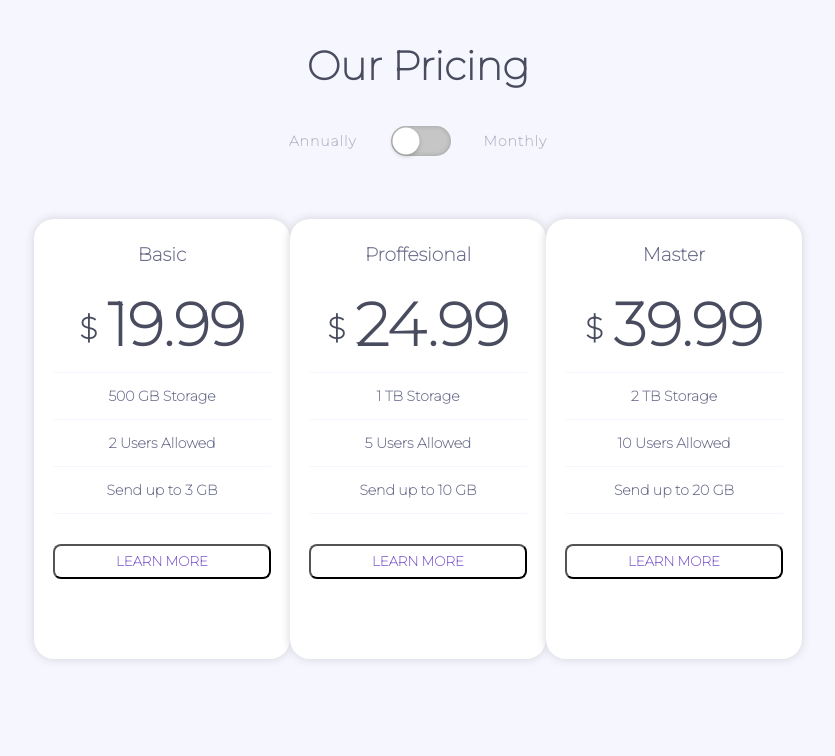
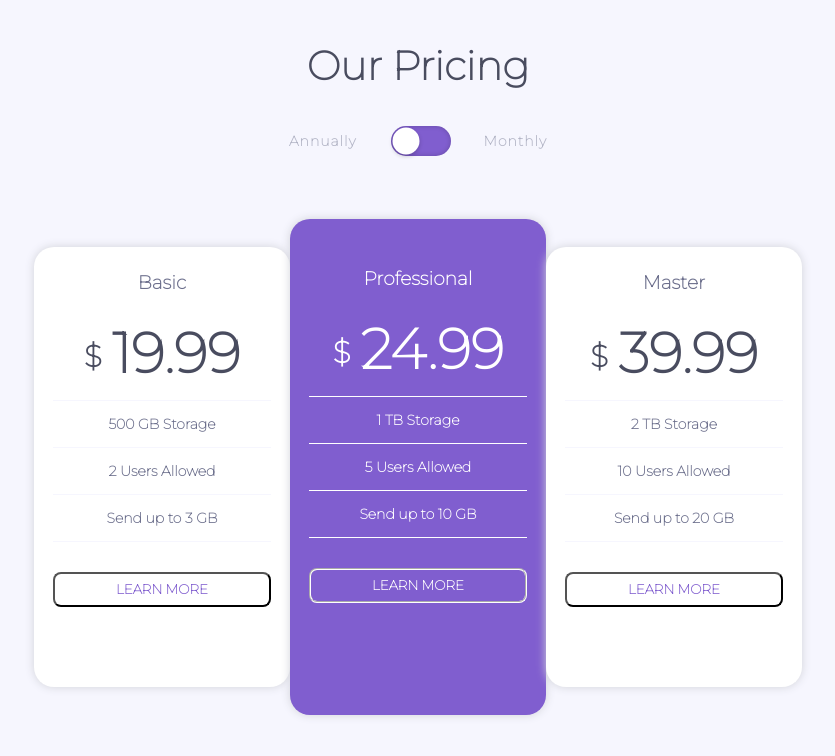
Before and after one commit to NicoBlas/pricingcomponent, a React (Create React App) app: page / in a window 1280 px wide. Shown: the top 756 px of the page, without its empty margins (222-1057 px from the left). Built offline with nearby package versions, Linux system fonts and the light colour scheme.

Commit message:
views done

```diff
--- a/src/components/header/header.css
+++ b/src/components/header/header.css
@@ -39,7 +39,7 @@
     width: 60px;
     height: 30px;
     -webkit-appearance: none;
-    background: #c6c6c6;
+    background: hsl(258, 54%, 59%);
     outline: none;
     border-radius: 20px;
     box-shadow: inset 0 0 5px rgba(0,0,0,0.2);
--- a/src/components/pricing/Pricing.js
+++ b/src/components/pricing/Pricing.js
@@ -3,36 +3,36 @@ import "./pricing.css"
 
 const Pricing = (props) => {
   return (
-    <div className='pricing'>
-        <div className='pricing__pack'>
+    <div className={props.mid?"pricing-mid":"pricing"}>
+        <div className={props.mid?"pricing__pack-mid":'pricing__pack'}>
             <h3>{props.pack}</h3>
         </div>
 
-        <div className='pricing__price'>
-            <div className='pricing__price-f'>
+        <div className='pricing__price' >
+            <div className={props.mid?"pricing__price-f-mid":"pricing__price-f"}>
                 <h2>$</h2>
             </div>
-            <div className='pricing__price-price'>
+            <div className={props.mid?'pricing__price-price-mid':'pricing__price-price'}>
                 <h1>{props.price}</h1>
             </div>
 
         </div>
 
-        <div className='pricing__features'>
-            <div className='pricing__features__box'>
+        <div className={props.mid?'pricing__features-mid':'pricing__features'}>
+            <div className={props.mid?'pricing__features__box-mid':'pricing__features__box'}>
                 <h3>{props.storage}</h3>
             </div>
-            <div className='pricing__features__box'>
+            <div className={props.mid?'pricing__features__box-mid':'pricing__features__box'}>
                 <h3>{props.users}</h3>
             </div>
-            <div className='pricing__features__box'>
+            <div className={props.mid?'pricing__features__box-mid':'pricing__features__box'}>
                 <h3>{props.gb}</h3>
             </div>
-            <div className='pricing__features__box' />
+            <div className={props.mid?'pricing__features__box-mid':'pricing__features__box'} />
 
         </div>
 
-        <div className='pricing__button'>
+        <div className={props.mid?'pricing__button-mid':'pricing__button'}>
             <button type='button'>LEARN MORE</button>
 
         </div>
--- a/src/components/pricing/pricing.css
+++ b/src/components/pricing/pricing.css
@@ -9,10 +9,34 @@
     align-items: center;
 }
 
+.pricing-mid{
+    height: 62vh;
+    width:20vw ;
+    background: hsl(258, 54%, 59%);;
+    border-radius: 20px;
+    box-shadow: 0 0 10px 0.05px hsl(234, 10%, 84%);
+    display: flex;
+    flex-direction: column;
+    align-items: center;
+    color: #fff;
+
+
+}
+
+
 .pricing__pack{
     font-family: var(--font-family);
     color: hsl(233, 13%, 49%);
     padding-top: 5px;
+}
+
+.pricing__pack-mid{
+    font-family: var(--font-family);
+    color: #fff;
+    padding-top: 5px;
+    margin-top: 24px;
+
+
 }
 
 .pricing__price{
@@ -23,15 +47,31 @@
     justify-content: center;
 }
 
+
+
 .pricing__price-price{
     font-family: var(--font-family);
     color: hsl(232, 13%, 33%);
-    font-size: 30px;
+    font-size: 28px;
+}
 
+.pricing__price-price-mid{
+    font-family: var(--font-family);
+    color: #fff;
+    font-size: 28px;
 
 }
 
 
+
+.pricing__price-f-mid h2{
+    color: #fff;
+    font-family: var(--font-family);
+    text-align: center;
+    padding-right: 10px;
+    font-size: 30px;
+
+}
 
 .pricing__price-f h2{
     color: hsl(232, 13%, 33%);
@@ -59,12 +99,30 @@
 
 }
 
+.pricing__features-mid{
+    font-family: var(--font-family);
+    color: #fff;
+    width: 100%;
+    display: flex;
+    flex-direction: column;
+    align-items: center;
+}
+
 
 .pricing__features__box{
     width: 85%;
     text-align: center;
     padding: 0 2rem;
     border-top: 1px groove hsl(240, 78%, 98%);
+    font-size: 12px;
+
+}
+
+.pricing__features__box-mid{
+    width: 85%;
+    text-align: center;
+    padding: 0 2rem;
+    border-top: 1px groove #fff;
     font-size: 12px;
 
 }
@@ -88,8 +146,36 @@
     border: 1px 1px 1px hsl(258, 54%, 59%);
 }
 
+.pricing__button-mid{
+    width: 85%;
+    text-align: center;
+    margin-top: 30px;
+
+}
+
+.pricing__button-mid button{
+    width: 100%;
+    height: 35px;
+    border-radius: 8px;
+    outline: none;
+    background:none;
+    font-family: "Montserrat";
+    color: #fff;
+    font-weight: 600;
+    cursor: pointer;
+    border-style: groove;
+    border-color: #fff;
+    border-width: 2px;
+}
+
 .pricing__button :hover{
     background:hsl(258, 54%, 59%);
     color: #fff;
     border: none;
 }
+
+.pricing__button-mid :hover{
+    background: #fff;
+    color: hsl(258, 54%, 59%);
+    border: #fff;
+}
--- a/src/components/pricingList/PricingList.js
+++ b/src/components/pricingList/PricingList.js
@@ -7,31 +7,34 @@ const data = [{
   price: "19.99",
   storage: "500 GB Storage",
   users: "2 Users Allowed",
-  gb: "Send up to 3 GB"
+  gb: "Send up to 3 GB",
+  mid: false
 
 },
 {
-  pack: "Proffesional",
+  pack: "Professional",
   price: "24.99",
   storage: "1 TB Storage",
   users: "5 Users Allowed",
-  gb: "Send up to 10 GB"
+  gb: "Send up to 10 GB",
+  mid: true
 },
 {
   pack: "Master",
   price: "39.99",
   storage: "2 TB Storage",
   users: "10 Users Allowed",
-  gb: "Send up to 20 GB"
+  gb: "Send up to 20 GB",
+  mid:false
 }
 ]
 
 const PricingList = () => {
   return (
     <div className='pricingList'>
-      <Pricing pack = {data[0].pack} price = {data[0].price} storage= {data[0].storage} users = {data[0].users} gb = {data[0].gb}/>
-      <Pricing className="pricingMid" pack = {data[1].pack} price = {data[1].price} storage= {data[1].storage} users = {data[1].users} gb = {data[1].gb}/>
-      <Pricing pack = {data[2].pack} price = {data[2].price} storage= {data[2].storage} users = {data[2].users} gb = {data[2].gb}/>
+      <Pricing mid={data[0].mid} pack = {data[0].pack} price = {data[0].price} storage= {data[0].storage} users = {data[0].users} gb = {data[0].gb}/>
+      <Pricing mid={data[1].mid} pack = {data[1].pack} price = {data[1].price} storage= {data[1].storage} users = {data[1].users} gb = {data[1].gb}/>
+      <Pricing mid={data[2].mid} pack = {data[2].pack} price = {data[2].price} storage= {data[2].storage} users = {data[2].users} gb = {data[2].gb}/>
 
     </div>
   )
```
